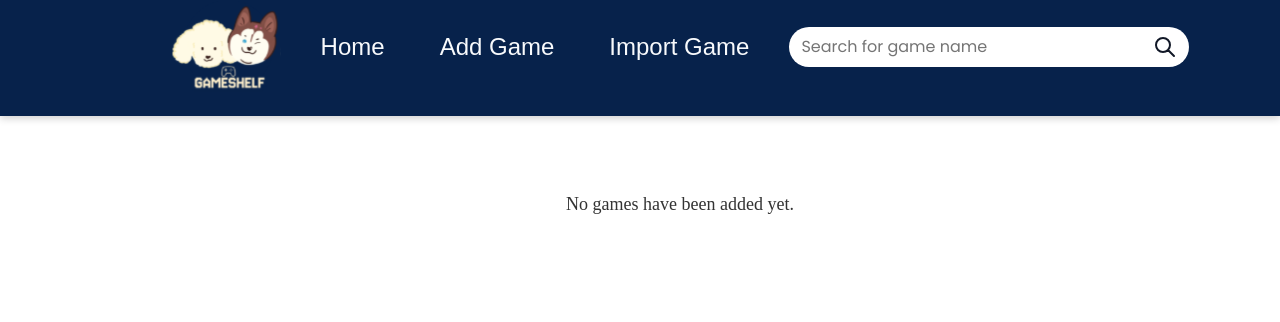
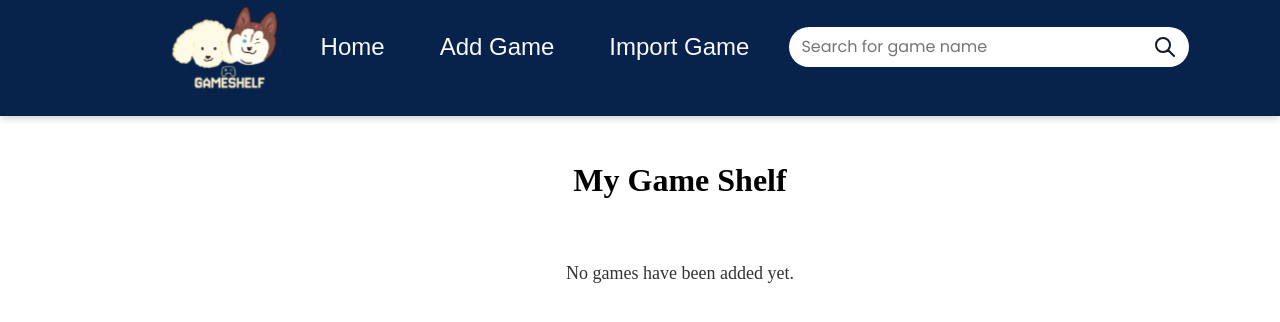
Before and after one commit to prisfalcao/gameshelf, a React (Create React App) app: page / in a window 1280 px wide. Shown: the top 322 px of the page. Built offline with nearby package versions, Linux system fonts and the light colour scheme; a web font is replaced by a local one.

Commit message:
created search logic

```diff
--- a/src/pages/Home/Home.jsx
+++ b/src/pages/Home/Home.jsx
@@ -1,32 +1,54 @@
 import { useEffect, useState } from "react";
+import { useLocation } from "react-router-dom";
 import { getGames } from "../../utils/storage";
 import GameCard from "../../components/GameCard/GameCard";
 import "./Home.scss";
 
 const Home = () => {
   const [games, setGames] = useState([]);
+  const [allGames, setAllGames] = useState([]);
+  const location = useLocation();
+
+  const getSearchQuery = () => {
+    const params = new URLSearchParams(location.search);
+    return params.get("q")?.toLowerCase().trim() || "";
+  };
 
   useEffect(() => {
     const storedGames = getGames();
+    setAllGames(storedGames);
+
+    const query = getSearchQuery();
+
+    if (query) {
+      const filtered = storedGames.filter((game) =>
+        game.title.toLowerCase().includes(query)
+      );
+      setGames(filtered);
+    } else {
       setGames(storedGames);
-  }, []);
-
-  if (games.length === 0) {
-    return (
-      <div className="no-games-message" role="alert" aria-live="polite">
-        <p>No games have been added yet.</p>
-      </div>
-    );
     }
+  }, [location.search]);
 
   return (
     <>
       <h1>My Game Shelf</h1>
+
+      {allGames.length === 0 ? (
+        <div className="no-games-message" role="alert" aria-live="polite">
+          <p>No games have been added yet.</p>
+        </div>
+      ) : games.length === 0 ? (
+        <div className="no-games-message" role="alert" aria-live="polite">
+          <p>No games match your search.</p>
+        </div>
+      ) : (
         <div className="game-grid">
           {games.map((game) => (
             <GameCard key={game.id} game={game} />
           ))}
         </div>
+      )}
     </>
   );
 };
```
Lines whose indentation alone changed are shown as unchanged.
